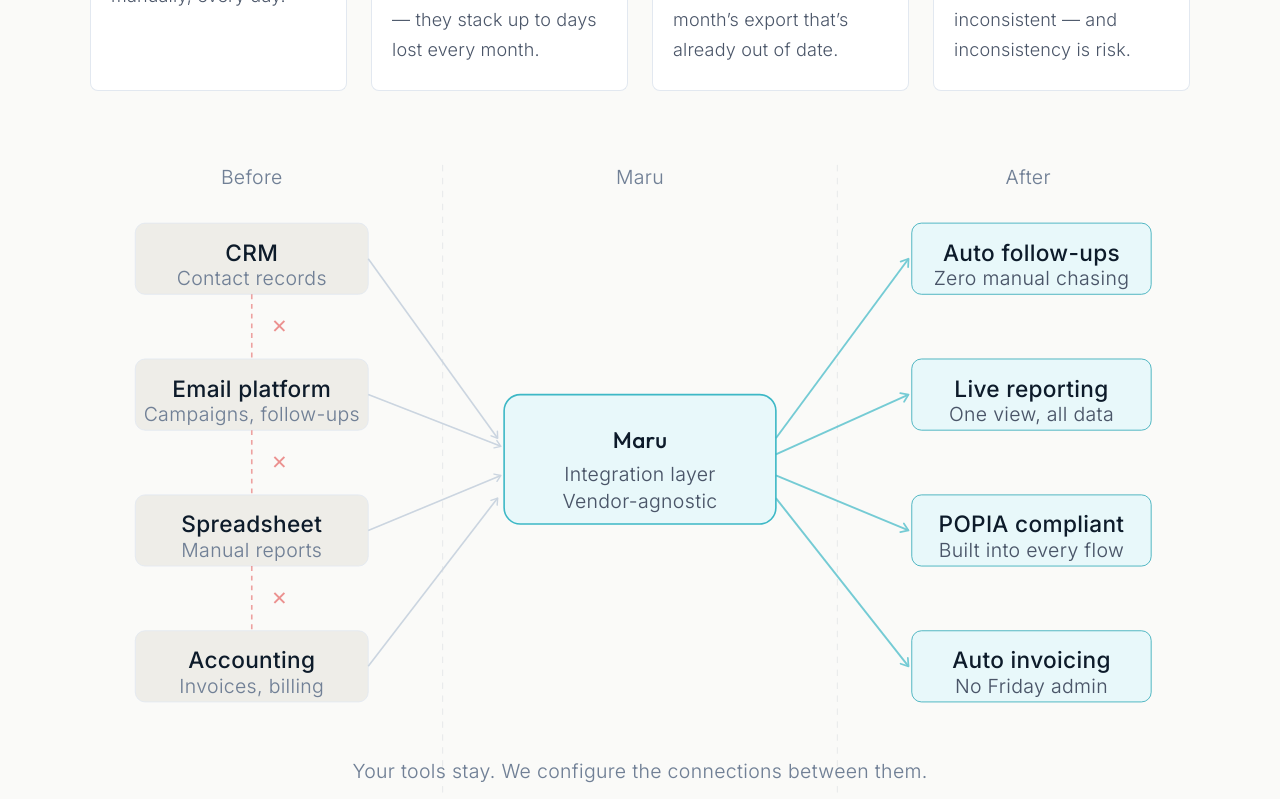
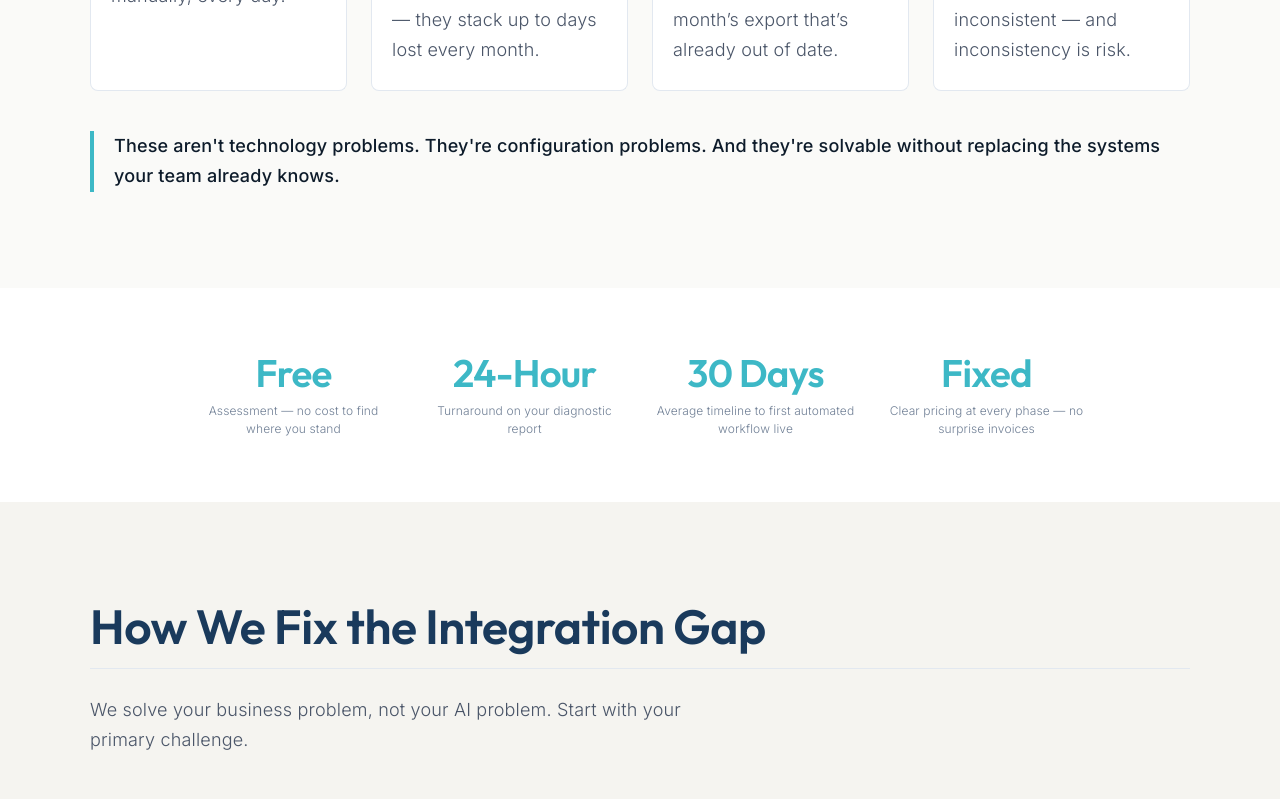
Before and after one commit to jimmy-motsei/maru-website, a Next.js app: page / in a window 1280 px wide. Shown: the part 1560-2359 px from the top of the page. Built offline with nearby package versions, Linux system fonts and the light colour scheme.

Commit message:
Revert "feat: add integration flow diagram to homepage problem section"
This reverts commit ce2f57f5b4431d95309acac9aad181260ad3e4b1.

```diff
--- a/app/globals.css
+++ b/app/globals.css
@@ -405,10 +405,3 @@
     }
   }
 }
-
-@media (max-width: 480px) {
-  .integration-diagram-wrapper {
-    overflow-x: auto;
-    -webkit-overflow-scrolling: touch;
-  }
-}
--- a/app/page.tsx
+++ b/app/page.tsx
@@ -4,7 +4,6 @@ import { FadeUp, StaggerParent, StaggerChild } from "@/components/ui/Animate";
 import AssessmentFormSection from "@/components/homepage/AssessmentFormSection";
 import NewsletterSection from "@/components/homepage/NewsletterSection";
 import PrimaryServicesFilter from "@/components/homepage/PrimaryServicesFilter";
-import IntegrationDiagram from "@/components/IntegrationDiagram";
 
 export const metadata: Metadata = {
   title: "AI & Automation Consultants for Growing SMEs | Maru Online",
@@ -239,10 +238,6 @@ export default function Home() {
               </StaggerChild>
             ))}
           </StaggerParent>
-
-          <div className="integration-diagram-wrapper w-full my-12 px-4 md:px-0">
-            <IntegrationDiagram />
-          </div>
 
           <FadeUp delay={0.16}>
             <p
--- a/components/IntegrationDiagram.tsx
+++ /dev/null
@@ -1,98 +0,0 @@
-export default function IntegrationDiagram() {
-  return (
-    <svg
-      width="100%"
-      viewBox="0 0 680 420"
-      role="img"
-      aria-labelledby="diag-title diag-desc"
-      style={{ display: 'block', maxWidth: '100%' }}
-    >
-      <title id="diag-title">Maru integration diagram</title>
-      <desc id="diag-desc">
-        Before and after: fragmented business tools on the left connected through
-        Maru's integration layer in the centre to a unified automated system on the right.
-      </desc>
-      <defs>
-        <marker id="arrow" viewBox="0 0 10 10" refX="8" refY="5" markerWidth="6" markerHeight="6" orient="auto-start-reverse">
-          <path d="M2 1L8 5L2 9" fill="none" stroke="context-stroke" strokeWidth="1.5" strokeLinecap="round" strokeLinejoin="round"/>
-        </marker>
-      </defs>
-
-      {/* Column labels */}
-      <text x="100" y="28" textAnchor="middle" fontSize="12" fill="var(--color-ink-tertiary)" fontFamily="var(--font-body)">Before</text>
-      <text x="340" y="28" textAnchor="middle" fontSize="12" fill="var(--color-ink-tertiary)" fontFamily="var(--font-body)">Maru</text>
-      <text x="580" y="28" textAnchor="middle" fontSize="12" fill="var(--color-ink-tertiary)" fontFamily="var(--font-body)">After</text>
-
-      {/* Divider lines */}
-      <line x1="218" y1="16" x2="218" y2="404" stroke="var(--color-border-subtle)" strokeWidth="0.5" strokeDasharray="4 4"/>
-      <line x1="462" y1="16" x2="462" y2="404" stroke="var(--color-border-subtle)" strokeWidth="0.5" strokeDasharray="4 4"/>
-
-      {/* LEFT: Disconnected tools */}
-
-      <rect x="28" y="52" width="144" height="44" rx="6" fill="var(--color-bg-tertiary)" stroke="var(--color-border-default)" strokeWidth="0.5"/>
-      <text x="100" y="70" textAnchor="middle" dominantBaseline="central" fontSize="14" fontWeight="500" fill="var(--color-ink-primary)" fontFamily="var(--font-body)">CRM</text>
-      <text x="100" y="86" textAnchor="middle" dominantBaseline="central" fontSize="12" fill="var(--color-ink-tertiary)" fontFamily="var(--font-body)">Contact records</text>
-
-      <rect x="28" y="136" width="144" height="44" rx="6" fill="var(--color-bg-tertiary)" stroke="var(--color-border-default)" strokeWidth="0.5"/>
-      <text x="100" y="154" textAnchor="middle" dominantBaseline="central" fontSize="14" fontWeight="500" fill="var(--color-ink-primary)" fontFamily="var(--font-body)">Email platform</text>
-      <text x="100" y="170" textAnchor="middle" dominantBaseline="central" fontSize="12" fill="var(--color-ink-tertiary)" fontFamily="var(--font-body)">Campaigns, follow-ups</text>
-
-      <rect x="28" y="220" width="144" height="44" rx="6" fill="var(--color-bg-tertiary)" stroke="var(--color-border-default)" strokeWidth="0.5"/>
-      <text x="100" y="238" textAnchor="middle" dominantBaseline="central" fontSize="14" fontWeight="500" fill="var(--color-ink-primary)" fontFamily="var(--font-body)">Spreadsheet</text>
-      <text x="100" y="254" textAnchor="middle" dominantBaseline="central" fontSize="12" fill="var(--color-ink-tertiary)" fontFamily="var(--font-body)">Manual reports</text>
-
-      <rect x="28" y="304" width="144" height="44" rx="6" fill="var(--color-bg-tertiary)" stroke="var(--color-border-default)" strokeWidth="0.5"/>
-      <text x="100" y="322" textAnchor="middle" dominantBaseline="central" fontSize="14" fontWeight="500" fill="var(--color-ink-primary)" fontFamily="var(--font-body)">Accounting</text>
-      <text x="100" y="338" textAnchor="middle" dominantBaseline="central" fontSize="12" fill="var(--color-ink-tertiary)" fontFamily="var(--font-body)">Invoices, billing</text>
-
-      {/* Broken connectors */}
-      <line x1="100" y1="96" x2="100" y2="136" stroke="#E24B4A" strokeWidth="1" strokeDasharray="3 3" opacity="0.5"/>
-      <line x1="100" y1="180" x2="100" y2="220" stroke="#E24B4A" strokeWidth="1" strokeDasharray="3 3" opacity="0.5"/>
-      <line x1="100" y1="264" x2="100" y2="304" stroke="#E24B4A" strokeWidth="1" strokeDasharray="3 3" opacity="0.5"/>
-      <text x="112" y="120" fontSize="12" fill="#E24B4A" opacity="0.6" fontFamily="var(--font-body)">✕</text>
-      <text x="112" y="204" fontSize="12" fill="#E24B4A" opacity="0.6" fontFamily="var(--font-body)">✕</text>
-      <text x="112" y="288" fontSize="12" fill="#E24B4A" opacity="0.6" fontFamily="var(--font-body)">✕</text>
-
-      {/* CENTRE: Maru integration layer */}
-      <rect x="256" y="158" width="168" height="80" rx="10" fill="var(--color-cyan-light)" stroke="var(--color-cyan)" strokeWidth="1"/>
-      <text x="340" y="186" textAnchor="middle" dominantBaseline="central" fontSize="14" fontWeight="500" fill="var(--color-ink-primary)" fontFamily="var(--font-display)">Maru</text>
-      <text x="340" y="207" textAnchor="middle" dominantBaseline="central" fontSize="12" fill="var(--color-ink-secondary)" fontFamily="var(--font-body)">Integration layer</text>
-      <text x="340" y="224" textAnchor="middle" dominantBaseline="central" fontSize="12" fill="var(--color-ink-secondary)" fontFamily="var(--font-body)">Vendor-agnostic</text>
-
-      {/* Arrows: left to centre */}
-      <line x1="172" y1="74" x2="252" y2="185" stroke="var(--color-border-strong)" strokeWidth="1" markerEnd="url(#arrow)"/>
-      <line x1="172" y1="158" x2="254" y2="190" stroke="var(--color-border-strong)" strokeWidth="1" markerEnd="url(#arrow)"/>
-      <line x1="172" y1="242" x2="254" y2="208" stroke="var(--color-border-strong)" strokeWidth="1" markerEnd="url(#arrow)"/>
-      <line x1="172" y1="326" x2="252" y2="222" stroke="var(--color-border-strong)" strokeWidth="1" markerEnd="url(#arrow)"/>
-
-      {/* RIGHT: Connected outputs */}
-
-      <rect x="508" y="52" width="148" height="44" rx="6" fill="var(--color-cyan-light)" stroke="var(--color-cyan-dark)" strokeWidth="0.5"/>
-      <text x="582" y="70" textAnchor="middle" dominantBaseline="central" fontSize="14" fontWeight="500" fill="var(--color-ink-primary)" fontFamily="var(--font-body)">Auto follow-ups</text>
-      <text x="582" y="86" textAnchor="middle" dominantBaseline="central" fontSize="12" fill="var(--color-ink-secondary)" fontFamily="var(--font-body)">Zero manual chasing</text>
-
-      <rect x="508" y="136" width="148" height="44" rx="6" fill="var(--color-cyan-light)" stroke="var(--color-cyan-dark)" strokeWidth="0.5"/>
-      <text x="582" y="154" textAnchor="middle" dominantBaseline="central" fontSize="14" fontWeight="500" fill="var(--color-ink-primary)" fontFamily="var(--font-body)">Live reporting</text>
-      <text x="582" y="170" textAnchor="middle" dominantBaseline="central" fontSize="12" fill="var(--color-ink-secondary)" fontFamily="var(--font-body)">One view, all data</text>
-
-      <rect x="508" y="220" width="148" height="44" rx="6" fill="var(--color-cyan-light)" stroke="var(--color-cyan-dark)" strokeWidth="0.5"/>
-      <text x="582" y="238" textAnchor="middle" dominantBaseline="central" fontSize="14" fontWeight="500" fill="var(--color-ink-primary)" fontFamily="var(--font-body)">POPIA compliant</text>
-      <text x="582" y="254" textAnchor="middle" dominantBaseline="central" fontSize="12" fill="var(--color-ink-secondary)" fontFamily="var(--font-body)">Built into every flow</text>
-
-      <rect x="508" y="304" width="148" height="44" rx="6" fill="var(--color-cyan-light)" stroke="var(--color-cyan-dark)" strokeWidth="0.5"/>
-      <text x="582" y="322" textAnchor="middle" dominantBaseline="central" fontSize="14" fontWeight="500" fill="var(--color-ink-primary)" fontFamily="var(--font-body)">Auto invoicing</text>
-      <text x="582" y="338" textAnchor="middle" dominantBaseline="central" fontSize="12" fill="var(--color-ink-secondary)" fontFamily="var(--font-body)">No Friday admin</text>
-
-      {/* Arrows: centre to right */}
-      <line x1="424" y1="185" x2="506" y2="74" stroke="var(--color-cyan)" strokeWidth="1.2" markerEnd="url(#arrow)" opacity="0.7"/>
-      <line x1="424" y1="195" x2="506" y2="158" stroke="var(--color-cyan)" strokeWidth="1.2" markerEnd="url(#arrow)" opacity="0.7"/>
-      <line x1="424" y1="208" x2="506" y2="242" stroke="var(--color-cyan)" strokeWidth="1.2" markerEnd="url(#arrow)" opacity="0.7"/>
-      <line x1="424" y1="222" x2="506" y2="326" stroke="var(--color-cyan)" strokeWidth="1.2" markerEnd="url(#arrow)" opacity="0.7"/>
-
-      {/* Caption */}
-      <text x="340" y="395" textAnchor="middle" fontSize="12" fill="var(--color-ink-tertiary)" fontFamily="var(--font-body)">
-        Your tools stay. We configure the connections between them.
-      </text>
-    </svg>
-  )
-}
```
